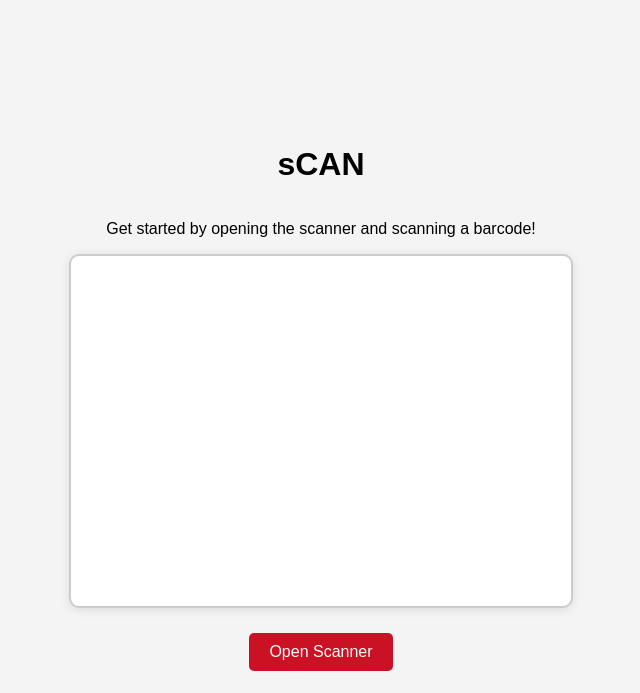
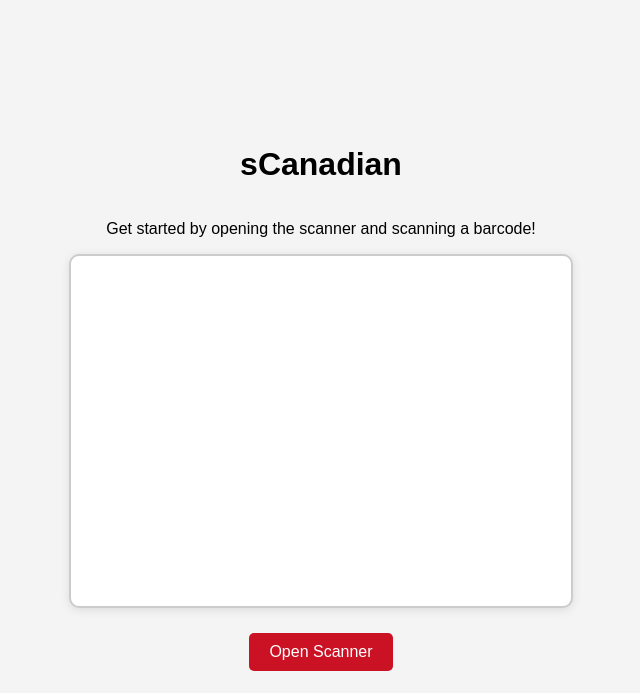
Before and after one commit to CherryLeChicken/scan, a website: page index.html in a window 1280 px wide. Shown: the whole page, without its empty margins (319-959 px from the left). Drawn offline with Linux system fonts and the light colour scheme.

Commit message:
Update index.html

```diff
--- a/index.html
+++ b/index.html
@@ -3,14 +3,14 @@
 <head>
     <meta charset="UTF-8">
     <meta name="viewport" content="width=device-width, initial-scale=1.0">
-    <title>sCAN</title>
+    <title>sCanadian</title>
     <link rel="stylesheet" href="styles.css">
     <style>
         /* Add any custom styles here */
     </style>
 </head>
 <body>
-    <h1>sCAN</h1>
+    <h1>sCanadian</h1>
     <p>Get started by opening the scanner and scanning a barcode!</p>
     <!-- Scanner -->
     <div id="scanner-container"></div>
```
